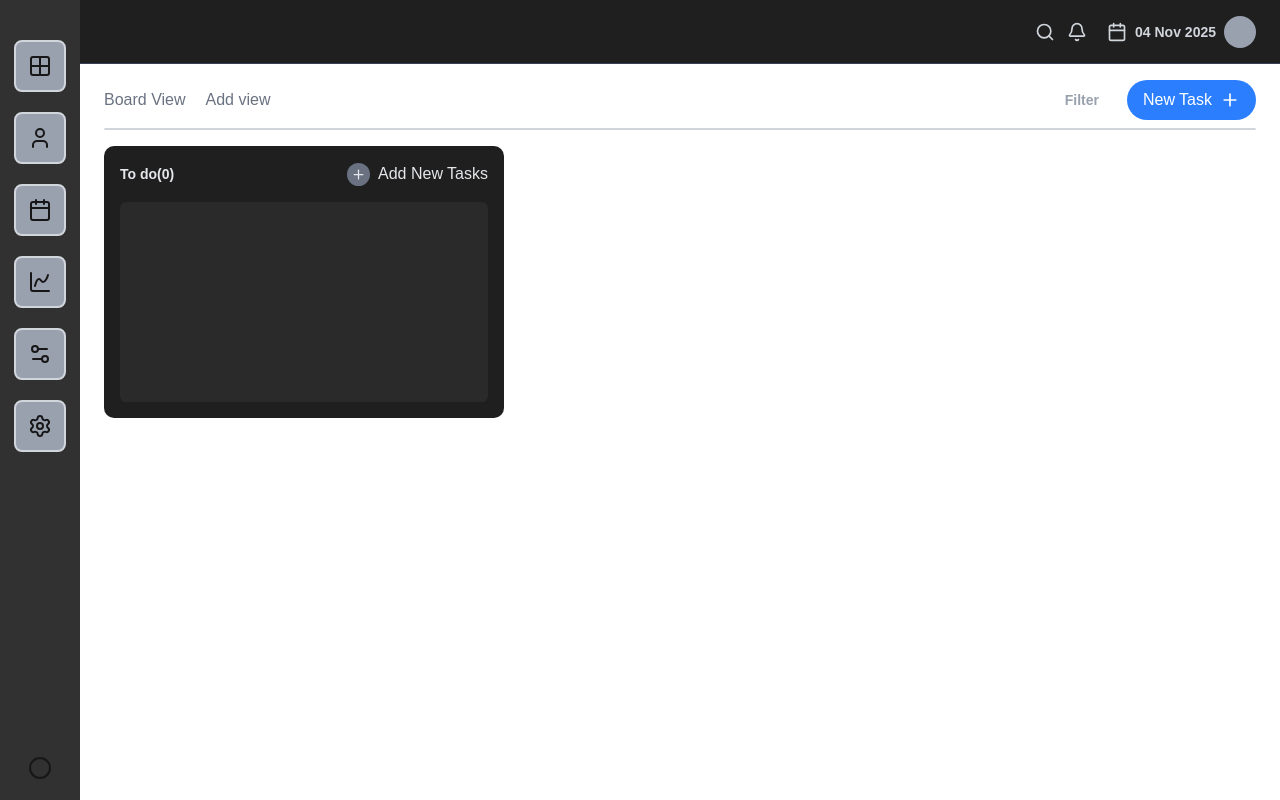
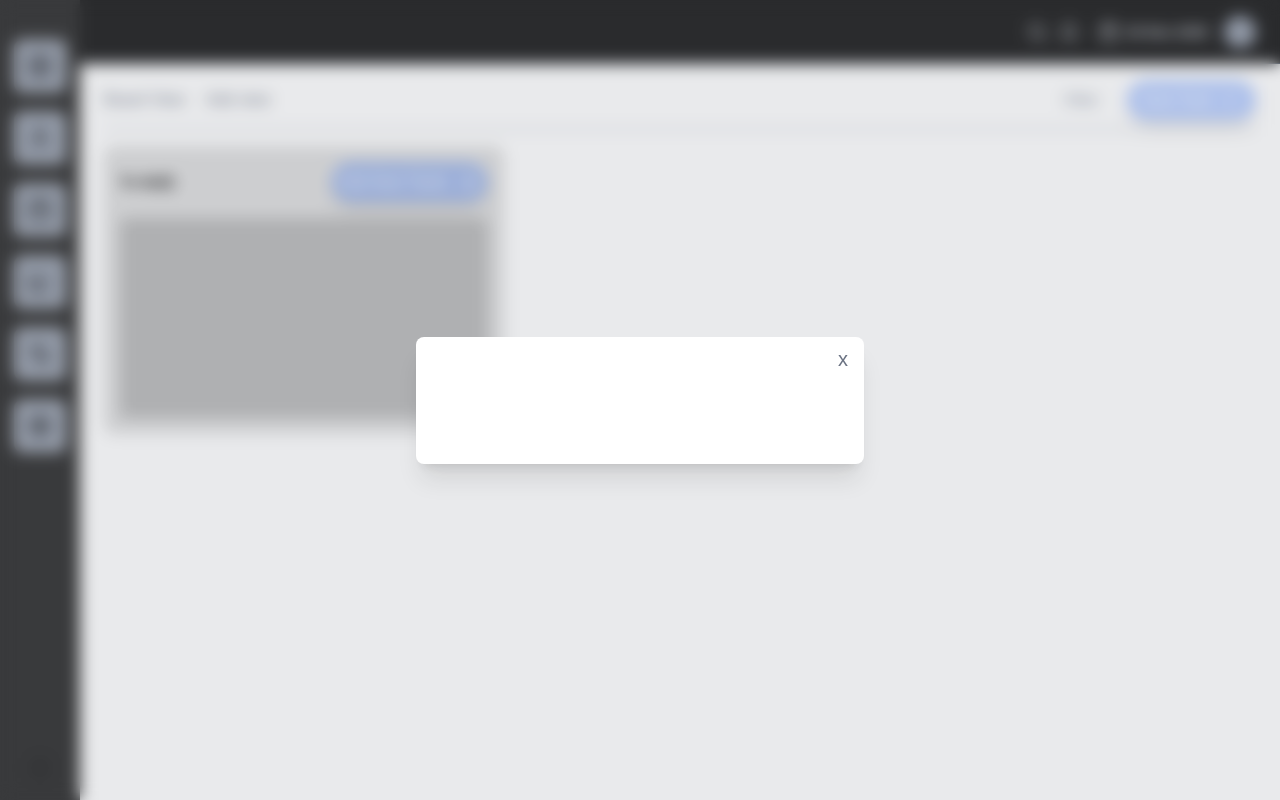
Before and after one commit to bakar255/todogit, a Next.js app: page / in a window 1280 px wide. Both pictures are taken after a click on the button "New Task". Built offline with nearby package versions, Linux system fonts and the light colour scheme.

Commit message:
feat: add modal components and integrate into dash, update style for nav

```diff
--- /dev/null
+++ b/app/components/Modal.tsx
@@ -0,0 +1,23 @@
+
+
+interface ModalProps {
+    isOpen: boolean;
+    onClose: () => void;
+    children: React.ReactNode;
+}
+
+export default function Modal ({isOpen, onClose, children } : ModalProps) {
+    if(!isOpen) return null // return null
+
+    return (
+        <div className="fixed inset-0 bg-gray-500/15 backdrop-blur-sm flex items-center justify-center z-50">
+            <div className="bg-white w-126  min-h-[127px] max-w-md rounded-lg shadow-xl relative p-6">
+                {children}
+                <button
+                 onClick={onClose}
+                className="absolute top-2 right-4 text-gray-500 hover:text-gray-700 text-xl"
+                >x</button>
+            </div>
+        </div>
+    )
+}
--- a/app/components/dashboard/dashboard.tsx
+++ b/app/components/dashboard/dashboard.tsx
@@ -2,10 +2,11 @@
 
 import { Plus } from "lucide-react";
 import { useState } from "react";
+import Modal from "../Modal";
 
 export default function Dashboard() {
 
-  const [visible, IsVisible ] = useState(null);
+  const [isModalOpen, setIsModalOpen] = useState(false);
 
   return (
 
@@ -23,7 +24,11 @@ export default function Dashboard() {
 
             <span className="text-gray-400 text-sm font-bold cursor-pointer">Filter</span>
 
-          <button className="flex items-center cursor-pointer rounded-full bg-blue-500 text-white px-4 py-2 ml-3">  New Task <Plus size={20} className="ml-2" /></button>
+          <button
+          onClick={() => setIsModalOpen(true)}
+          className="flex items-center cursor-pointer rounded-full bg-blue-600/30 shadow-lg text-white px-4 py-2 ml-3"
+          >
+          New Task <Plus size={20} className="ml-2" /></button>
 
          </div>
       </div>
@@ -37,15 +42,15 @@ export default function Dashboard() {
           <div className="flex justify-between items-center w-full mb-4">
 
             <div>
-             <span className="text-sm font-bold text-gray-200">To do(0)</span>
+             <span className="text-sm font-bold text-black">To do(0)</span>
             </div>
 
             <div>
-              <button className="flex items-center space-x-2 text-gray-200 cursor-pointer hover:text-gray-100">
+              <button className="flex items-center space-x-2 text-white cursor-pointer shadow-lg bg-blue-600/30  rounded-full p-2  hover:text-gray-100">
+                <span className="text-white">Add New Tasks</span>
                 <Plus size={23}
-                className="bg-gray-500 py-1 rounded-full"
+                className=" rounded-full"
                 />
-                <span>Add New Tasks</span>
               </button>
             </div>
 
@@ -62,6 +67,14 @@ export default function Dashboard() {
 
       </div>
 
+      {
+        <Modal
+        isOpen={isModalOpen}
+        onClose={() => setIsModalOpen(false)}
+        >
+        </Modal>
+      }
+
     </div>
   );
 }
--- a/app/components/navbar.tsx
+++ b/app/components/navbar.tsx
@@ -13,7 +13,7 @@ export default function Navbar() {
 
       <div className="flex space-x-2 cursor-pointer rounded-sm hover:bg-gray-700 p-2">
         <Calendar size={20} className="btn-gray" />
-        <span className="text-gray-300 text-sm font-bold">04 Nov 2025</span>
+        <span className="text-gray-300 text-sm font-bold mr-2">04 Nov 2025</span>
       </div>
 
       <div className="w-8 h-8 rounded-full bg-gray-400"></div>
--- a/app/globals.css
+++ b/app/globals.css
@@ -47,7 +47,7 @@ body {
   max-width: 400px;
   min-height: 256px;
   padding: 16px;
-  background-color: #1f1f1f;
+  background-color: #dfdfdf;
   border-radius: 10px;
 }
 
@@ -55,6 +55,6 @@ body {
   padding: 10px;
   width: 100%;
   min-height: 200px;
-  background-color: #2a2a2a;
+  background-color: #bbbbbb;
   border-radius: 0.40rem;
 }
```
